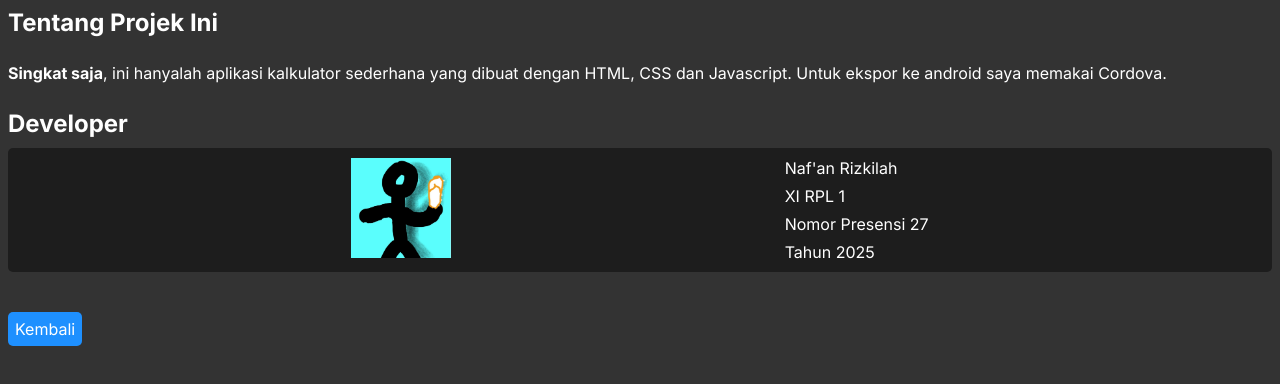
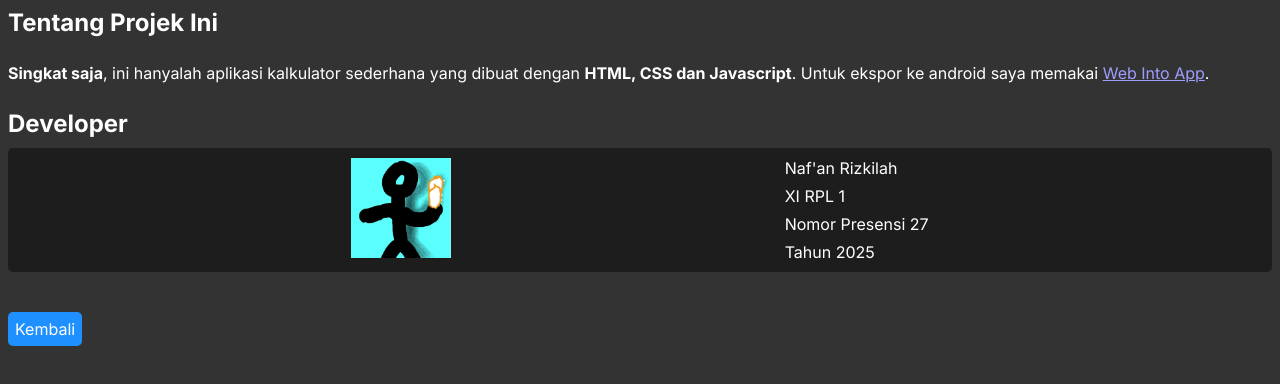
Before and after one commit to riizlaah/ngitung, a website: page www/about.html in a window 1280 px wide. Drawn offline with Linux system fonts and the light colour scheme.

Commit message:
change in about page

```diff
--- a/www/about.html
+++ b/www/about.html
@@ -11,7 +11,7 @@
 </head>
 <body>
   <h2>Tentang Projek Ini</h2>
-  <p><b>Singkat saja</b>, ini hanyalah aplikasi kalkulator sederhana yang dibuat dengan HTML, CSS dan Javascript. Untuk ekspor ke android saya memakai Cordova.</p>
+  <p><b>Singkat saja</b>, ini hanyalah aplikasi kalkulator sederhana yang dibuat dengan <b>HTML, CSS dan Javascript</b>. Untuk ekspor ke android saya memakai <a href="https://www.webintoapp.com">Web Into App</a>.</p>
   <h2>Developer</h2>
   <div class="card">
     <a href="https://github.com/riizlaah">
```
